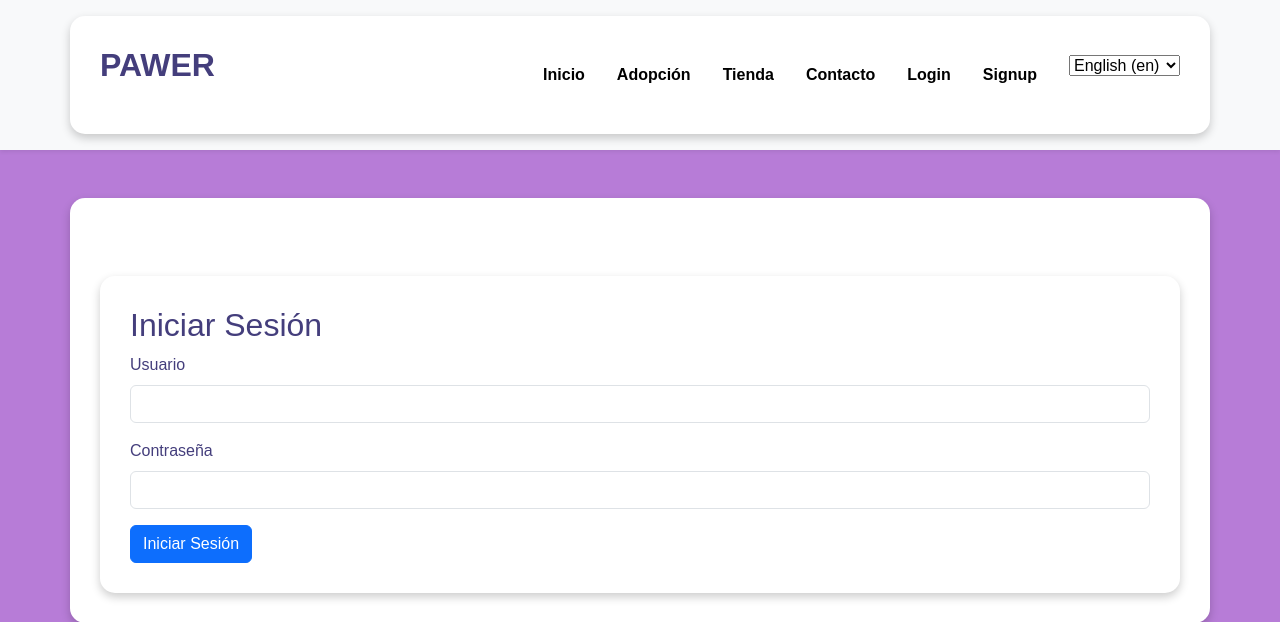
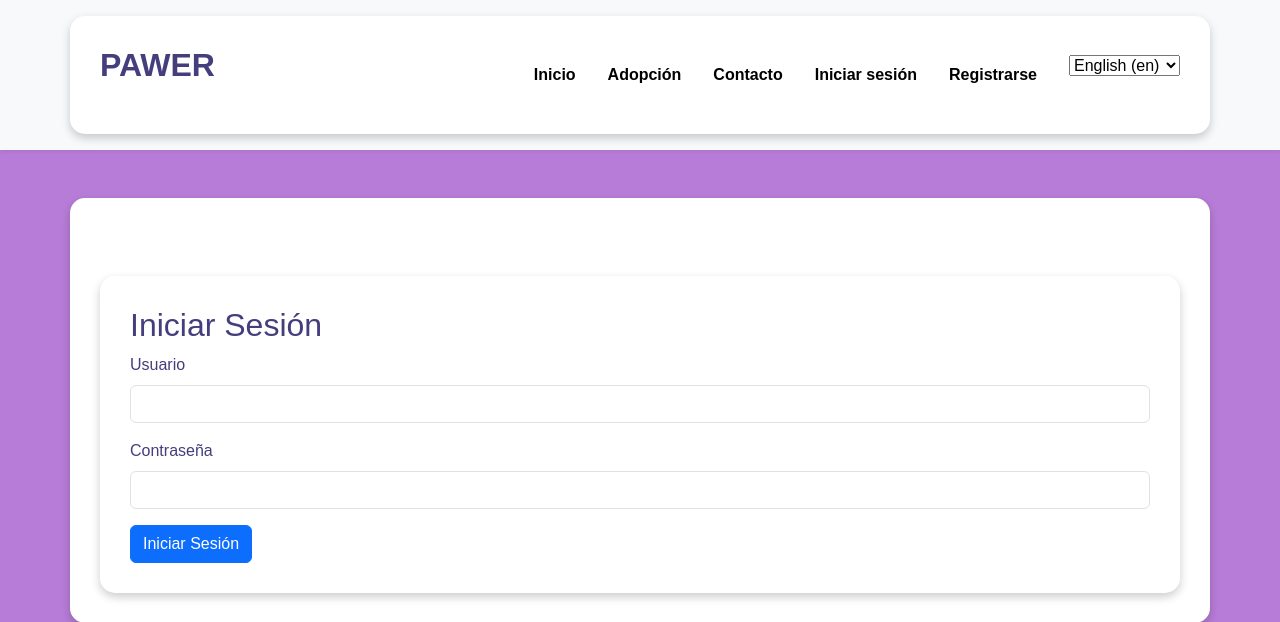
Before and after one commit to tebanduarte2/PAWER, a Django app: page /en/Users/login/ in a window 1280 px wide. Shown: the top 622 px of the page. Run offline with Django 5.2, Linux system fonts and the light colour scheme.

Commit message:
LogIn-SignUp Translation

```diff
--- a/PetsAdoption/templates/detail_pet.html
+++ b/PetsAdoption/templates/detail_pet.html
@@ -40,7 +40,7 @@
                        target="_blank" {# Open in a new tab #}
                        rel="noopener noreferrer"> {# Security best practice for target="_blank" #}
                         <i class="fab fa-whatsapp"></i> {% comment %} Optional: Add WhatsApp icon if using Font Awesome {% endcomment %}
-                        Adoptame
+                        {% trans "Adóptame" %}
                     </a>
                     {% endwith %}
                 {% endwith %}
--- a/Users/templates/login.html
+++ b/Users/templates/login.html
@@ -1,18 +1,20 @@
 {% extends "base.html" %}
+{% load i18n %}
+
 {% block content %}
   <div class="container mt-5">
-      <h2>Iniciar Sesión</h2>
+      <h2>{% trans "Iniciar Sesión" %}</h2>
       <form method="post">
           {% csrf_token %}
           <div class="mb-3">
-              <label for="id_username" class="form-label">Usuario</label>
+              <label for="id_username" class="form-label">{% trans "Usuario" %}</label>
               <input type="text" name="username" id="id_username" class="form-control">
           </div>
           <div class="mb-3">
-              <label for="id_password" class="form-label">Contraseña</label>
+              <label for="id_password" class="form-label">{% trans "Contraseña" %}</label>
               <input type="password" name="password" id="id_password" class="form-control">
           </div>
-          <button type="submit" class="btn btn-primary">Iniciar Sesión</button>
+          <button type="submit" class="btn btn-primary">{% trans "Iniciar Sesión" %}</button>
       </form>
   </div>
 {% endblock %}
--- a/Users/templates/signup.html
+++ b/Users/templates/signup.html
@@ -1,7 +1,9 @@
 {% extends "base.html" %}
+{% load i18n %}
+
 {% block content %}
 <div class="container mt-5">
-    <h2>Registrarse</h2>
+    <h2>{% trans "Registrarse" %}</h2>
     <form method="post">
         {% csrf_token %}
         <div class="mb-3">
@@ -33,7 +35,7 @@
                 {{ form.non_field_errors }}
             </div>
         {% endif %}
-        <button type="submit" class="btn btn-primary">Registrarse</button>
+        <button type="submit" class="btn btn-primary">{% trans "Registrarse" %}</button>
     </form>
 </div>
 {% endblock %}
--- a/templates/base.html
+++ b/templates/base.html
@@ -16,14 +16,13 @@
             <nav>
                 <ul class="nav">
                     <li class="nav-item"><a class="nav-link text-dark" href="{% url 'inicio'%}">{% trans "Inicio" %}</a></li>
-                    <li class="nav-item"><a class="nav-link text-dark" href="{% url 'pet_catalog' %}">Adopción</a></li>
-                    <li class="nav-item"><a class="nav-link text-dark" href="#">Tienda</a></li>
-                    <li class="nav-item"><a class="nav-link text-dark" href="{% url 'pet_catalog' %}">Contacto</a></li>
+                    <li class="nav-item"><a class="nav-link text-dark" href="{% url 'pet_catalog' %}">{% trans "Adopción" %}</a></li>
+                    <li class="nav-item"><a class="nav-link text-dark" href="{% url 'contact' %}">{% trans "Contacto" %}</a></li>
                     {% if user.is_authenticated %}
                         <!-- Si el usuario ha iniciado sesión, mostrar Logout -->
                         <li class="nav-item">
                             <a class="nav-link text-danger" href="{% url 'logout' %}" onclick="event.preventDefault(); document.getElementById('logout-form').submit();">
-                                Logout
+                                {% trans "Cerrar sesión" %}
                             </a>
                             <form id="logout-form" method="post" action="{% url 'logout' %}" style="display: none;">
                                 {% csrf_token %}
@@ -31,8 +30,8 @@
                         </li>
                     {% else %}
                         <!-- Si el usuario NO ha iniciado sesión, mostrar Login y Signup -->
-                        <li class="nav-item"><a class="nav-link text-dark" href="{% url 'login' %}">Login</a></li>
-                        <li class="nav-item"><a class="nav-link text-dark" href="{% url 'signup' %}">Signup</a></li>
+                        <li class="nav-item"><a class="nav-link text-dark" href="{% url 'login' %}">{% trans "Iniciar sesión" %}</a></li>
+                        <li class="nav-item"><a class="nav-link text-dark" href="{% url 'signup' %}">{% trans "Registrarse" %}</a></li>
                     {% endif %}
                         <li class="nav-item"><form action="{% url 'set_language' %}" method="post" class="d-flex align-items-center ms-3">{% csrf_token %}
                         <input name="next" type="hidden" value="{{ request.get_full_path|slice:'3:' }}"> {# Adjust slicing based on your URL structure #}
```
Also changed, not shown: locale/en/LC_MESSAGES/django.po, locale/es/LC_MESSAGES/django.po, 2 other files.
